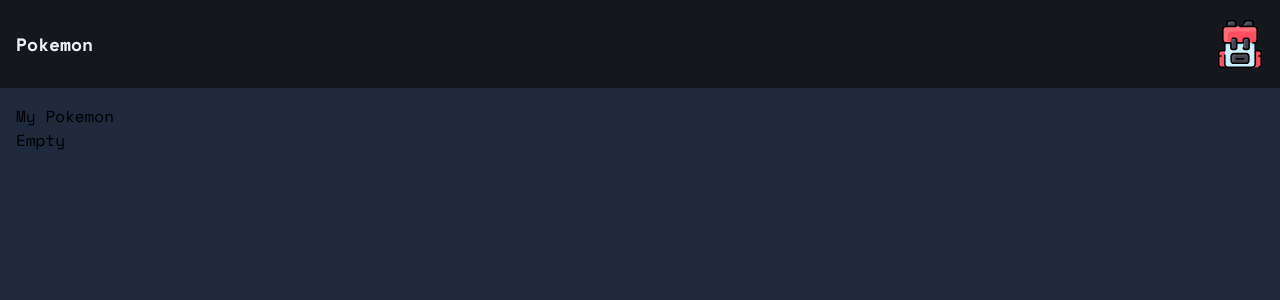
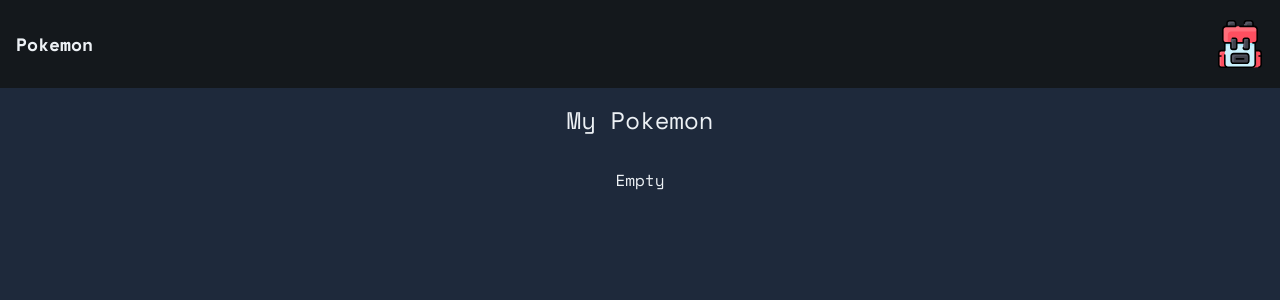
Before and after one commit to josprima-sihombing/pokemon-app, a Next.js app: page /backpack in a window 1280 px wide. Shown: the top 300 px of the page. Built offline with nearby package versions, Linux system fonts and the light colour scheme.

Commit message:
adjust mypokemon styling

```diff
--- a/src/app/backpack/page.tsx
+++ b/src/app/backpack/page.tsx
@@ -4,19 +4,27 @@
 import useMyPokemon from "@/hooks/use-my-pokemon";
 
 export default function MyPokemonPage() {
-	const { savedPokemons, releasePokemon } = useMyPokemon();
+	const { savedPokemons, releasePokemon, loading } = useMyPokemon();
 
 	const renderData = () => {
+		if (loading) {
+			return (
+				<div className="p-4 text-center">
+					<span className="text-white">Loading...</span>
+				</div>
+			);
+		}
+
 		if (savedPokemons.length === 0) {
 			return (
-				<div>
-					<span>Empty</span>
+				<div className="p-4 text-center">
+					<span className="text-white">Empty</span>
 				</div>
 			);
 		}
 
 		return (
-			<div className="grid grid-cols-2 gap-12 max-w-screen-md mx-auto">
+			<div className="grid grid-cols-2 gap-4 max-w-screen-md mx-auto">
 				{savedPokemons.map((pokemon, index) => (
 					<PokemonCard
 						key={index}
@@ -24,7 +32,11 @@
 						name={pokemon.name}
 						nickName={pokemon.nickName}
 						actionButton={
-							<button type="button" onClick={() => releasePokemon(index)}>
+							<button
+								type="button"
+								onClick={() => releasePokemon(index)}
+								className="border border-red-500 px-4 py-2 rounded-lg text-white"
+							>
 								Release
 							</button>
 						}
@@ -36,7 +48,7 @@
 
 	return (
 		<div className="h-full p-4 bg-slate-800">
-			<h1>My Pokemon</h1>
+			<h1 className="text-center text-white text-2xl mb-4">My Pokemon</h1>
 			{renderData()}
 		</div>
 	);
--- a/src/components/pokemon-list/card.tsx
+++ b/src/components/pokemon-list/card.tsx
@@ -58,9 +58,9 @@
 	}, []);
 
 	return (
-		<div className="rounded-lg flex flex-col bg-slate-700">
+		<div className="rounded-lg flex flex-col bg-slate-700 p-4">
 			<button type="button" onClick={() => router.push(`/${id}`)}>
-				<div className="w-[140px] h-[200px] mx-auto">
+				<div className="w-[140px] h-[200px] max-w-full mx-auto">
 					<img
 						src={imagePlaceholder}
 						data-src={`https://raw.githubusercontent.com/PokeAPI/sprites/master/sprites/pokemon/other/dream-world/${id}.svg`}
@@ -73,9 +73,7 @@
 				<div className="px-2 py-4">
 					<span className="uppercase text-white block text-center">{name}</span>
 					{nickName && (
-						<span className="uppercase text-white block text-center">
-							{nickName}
-						</span>
+						<span className="text-white block text-center">{`(${nickName})`}</span>
 					)}
 				</div>
 			</button>
--- a/src/hooks/use-my-pokemon.ts
+++ b/src/hooks/use-my-pokemon.ts
@@ -1,5 +1,5 @@
 import { POKEMON_STORAGE_KEY } from "@/constants/common";
-import { useCallback, useState } from "react";
+import { useCallback, useEffect, useState } from "react";
 
 type SavedPokemon = {
 	id: number;
@@ -32,8 +32,9 @@
 };
 
 export default function useMyPokemon() {
-	const [savedPokemons, setSavedPokemons] =
-		useState<SavedPokemon[]>(getSavedPokemons);
+	const [loading, setLoading] = useState(true);
+
+	const [savedPokemons, setSavedPokemons] = useState<SavedPokemon[]>([]);
 
 	const saveToLocalStorage = useCallback((pokemons: SavedPokemon[]) => {
 		const items = pokemons.map(
@@ -57,9 +58,16 @@
 		saveToLocalStorage(newSavedPokemons);
 	};
 
+	useEffect(() => {
+		const savedPokemons = getSavedPokemons();
+		setSavedPokemons(savedPokemons);
+		setLoading(false);
+	}, []);
+
 	return {
 		savedPokemons,
 		releasePokemon,
 		addPokemon,
+		loading,
 	};
 }
```
